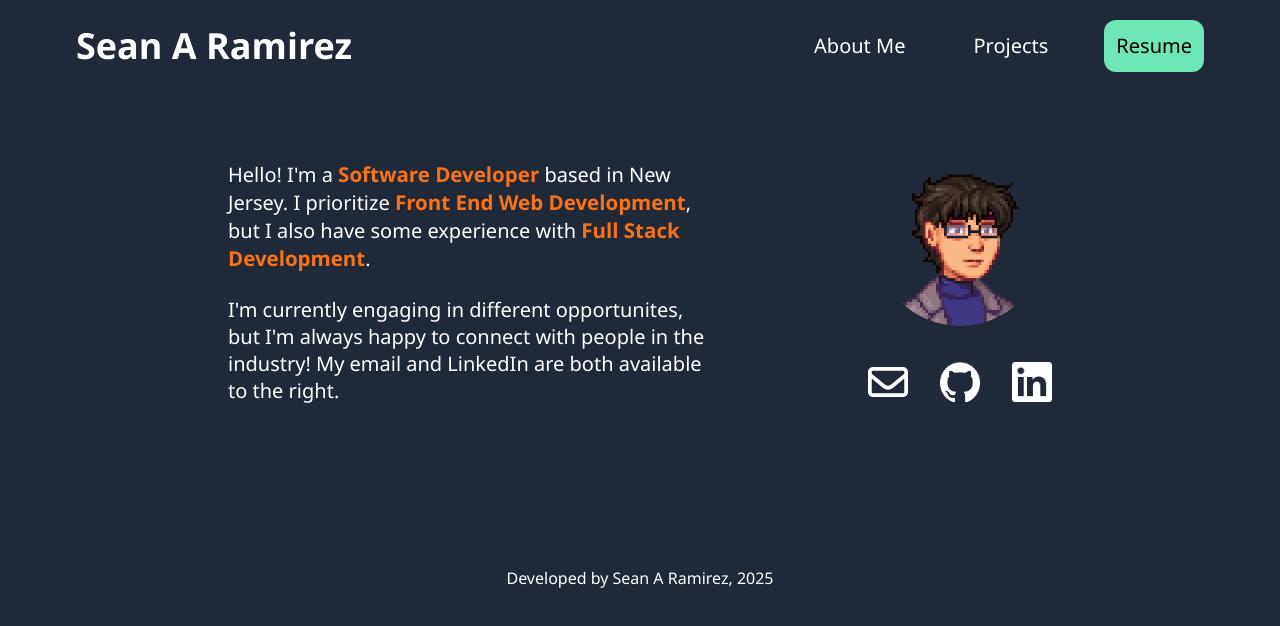
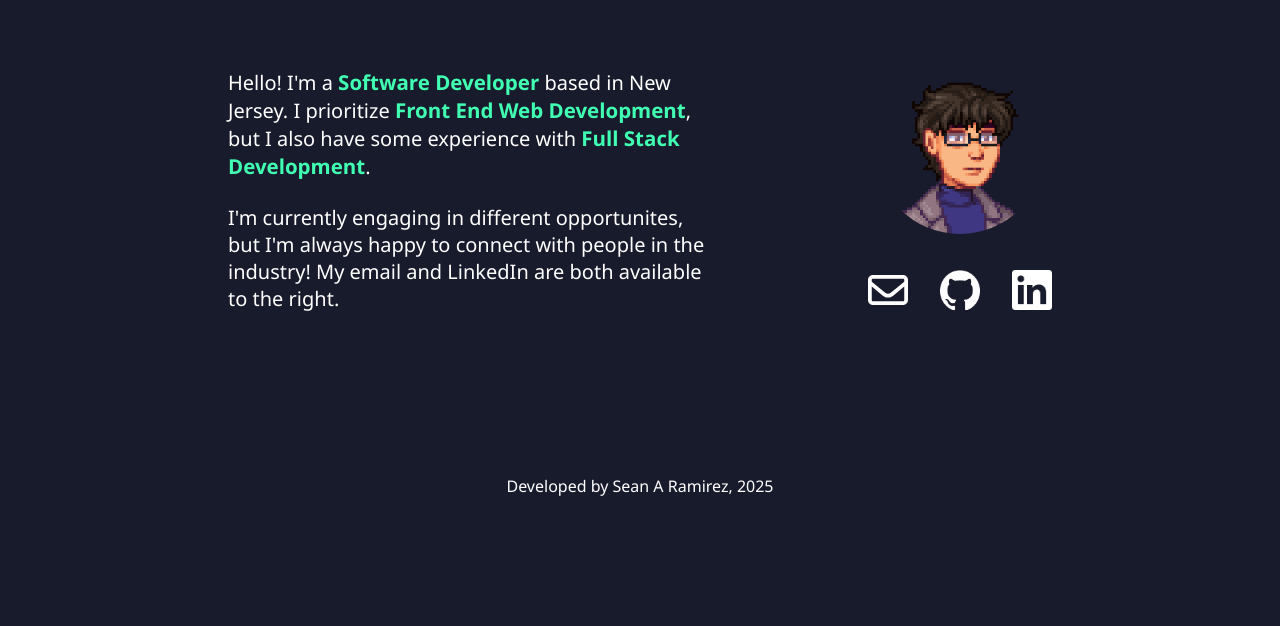
Before and after one commit to snaramirez872/seanramirez, a Next.js app: page / in a window 1280 px wide. Shown: the top 626 px of the page. Built offline with nearby package versions, Linux system fonts and the light colour scheme.

Commit message:
made changes to homepage + navbar

```diff
--- a/src/app/components/MobileButtons.tsx
+++ b/src/app/components/MobileButtons.tsx
@@ -28,13 +28,6 @@ export function MobileButtons() {
             >
                 <Image src={linkedin} alt='LinkedIn' width={24} height={24} />
             </Button>
-            <Link
-                href='/projects'
-                className='link-buttons'
-            >
-                <Image src={codeIcon} alt='Projects' width={24} height={24} />
-                Projects
-            </Link>
         </div>
     );
 }
--- a/src/app/components/NavBar.tsx
+++ b/src/app/components/NavBar.tsx
@@ -1,17 +1,42 @@
+"use client";
 import Link from "next/link";
+import { useState } from "react";
+import { Menu, X } from "lucide-react";
 import './css/navbar.css';
+
 export function NavBar() {
+    const [isMobileMenu, setIsMobileMenu] = useState(false);
     const resume = "https://drive.google.com/file/d/1iIIlRDXKuEJkgeD5tOq1edP_uWvo_ug4/view?usp=sharing";
+
+    function toggleMobileMenu() {
+        setIsMobileMenu(!isMobileMenu);
+    }
+
     return (
         <nav className='navbar'>
             <div className='nav-container'>
                 <Link href="/" className='logo'>Sean A Ramirez</Link>
+
+                {/* Desktop */}
                 <div className='links'>
-                    <Link href='/' className='nav-link'>About Me</Link>
+                    <Link href='/' className='nav-link'>Home</Link>
                     <Link href='/projects' className='nav-link'>Projects</Link>
                     <Link href={resume} className='resume-link' target='_blank' rel='noreferrer'>Resume</Link>
                 </div>
+
+                {/* Mobile Menu Icon */}
+                <div className="mobile-menu-icon" onClick={toggleMobileMenu}>
+                    {isMobileMenu ? <X size={28} /> : <Menu size={28} />}
+                </div>
             </div>
+
+            {/* Mobile Menu */}
+            {isMobileMenu && (
+                <div className={`mobile-links ${isMobileMenu ? "open" : ""}`}>
+                    <Link href='/' className='nav-link' onClick={toggleMobileMenu}>Home</Link>
+                    <Link href='/projects' className='nav-link' onClick={toggleMobileMenu}>Projects</Link>
+                </div>
+            )}
         </nav>
     );
 }
--- a/src/app/components/css/navbar.css
+++ b/src/app/components/css/navbar.css
@@ -1,6 +1,14 @@
 .navbar {
+    height: 10vh;
     padding: 1.25rem;
     width: 100%;
+    background-color: black;
+    z-index: 99;
+    position: sticky;
+    top: 0;
+    box-shadow: 0 2px 8px rgba(0, 0, 0, 0.08);
+    padding: 1.25rem 4rem;
+    z-index: 9999;
 }
 
 .navbar * {
@@ -10,7 +18,7 @@
 .nav-container {
     display: flex;
     justify-content: space-between;
-    place-items: center;
+    align-items: center;
 }
 
 .nav-container a {
@@ -18,17 +26,15 @@
 }
 
 .logo {
-    font-size: 2.25rem;
-    line-height: 2.5rem;
+    font-size: 2.75rem;
+    line-height: 3rem;
     font-weight: 700;
-    margin-left: 7vh;
     color: var(--text-color);
 }
 
 .links {
     display: flex;
     gap: 2.75rem;
-    margin-right: 7vh;
     font-size: 1.25rem;
     line-height: 1.75rem;
 }
@@ -47,12 +53,68 @@
     padding: 0.75rem;
     border-radius: 0.75rem;
 }
+
 .resume-link:hover {
     border-radius: 1.5rem;
 }
 
-@media only screen and (max-width: 768px) {
-    body[data-page="/"] .navbar {
+.mobile-menu-icon {
+    display: none;
+    cursor: pointer;
+}
+
+@media screen and (max-width: 768px) {
+    .navbar {
+        padding: 1.25rem 2rem;
+    }
+
+    .links {
         display: none;
     }
+
+    .mobile-menu-icon {
+        display: block;
+    }
+
+    /* RIGHT-SIDE SLIDE-IN MENU */
+    .mobile-links {
+        position: fixed;
+        top: 10vh;
+        right: 0;
+        height: 100vh;
+        width: 70%;
+        max-width: 300px;
+
+        background-color: black;
+        display: flex;
+        flex-direction: column;
+        padding-top: 6rem;
+        transform: translateX(100%);
+        transition: transform 0.3s ease-in-out;
+        z-index: 999;
+    }
+
+    /* When menu is open */
+    .mobile-links.open {
+        transform: translateX(0);
+    }
+
+    .mobile-links a {
+        padding: 1rem 2rem;
+        font-size: 1.25rem;
+        text-decoration: none;
+        color: var(--text-color);
+    }
+
+    .mobile-links a:hover {
+        color: var(--emerald-300);
+    }
+
+    .mobile-links .resume-link {
+        background-color: var(--emerald-300);
+        color: black;
+        border-radius: 0.75rem;
+        margin: 1rem 2rem;
+        padding: 0.75rem 1rem;
+    }
 }
--- a/src/app/globals.css
+++ b/src/app/globals.css
@@ -1,9 +1,9 @@
 :root {
   --orange-500: #f97316;
-  --emerald-300: #6ee7b7;
+  --emerald-300: #41ffb3;
   --text-color: white;
-  --bg-color: #1f2937;
-  --bg-color-2: #18202b;
+  --bg-color: #181b2b;
+  --bg-color-2: #0f111b;
   --orange-500: #f97316;
   --font-size: 20px;
   --mbl-font-size: 16px;
--- a/src/app/homepage.css
+++ b/src/app/homepage.css
@@ -26,7 +26,7 @@
 .keywords {
     font-size: var(--proj-tools-size);
     font-weight: 600;
-    color: var(--orange-500);
+    color: var(--emerald-300);
 }
 
 .profile-card,
@@ -50,7 +50,7 @@
 
 .internship {
     text-decoration: none;
-    color: var(--orange-500);
+    color: var(--emerald-300);
     font-weight: 600;
     font-size: var(--proj-tools-size);
 }
--- a/src/app/page.tsx
+++ b/src/app/page.tsx
@@ -8,9 +8,6 @@ import './homepage.css';
 export default function Home() {
   return (
     <>
-      <div className='navbar-container'>
-        <NavBar />
-      </div>
       <div className='homepage-desktop'>
         <div className='words'>
           <p className='intro'>Hello! I&apos;m a <span className='keywords'>Software Developer</span> based in New Jersey. I prioritize <span className='keywords'>Front End Web Development</span>, but I also have some experience with <span className='keywords'>Full Stack Development</span>.</p>
@@ -30,8 +27,6 @@ export default function Home() {
             height='150'
             width='150'
           />
-          <h2>Sean A Ramirez</h2>
-          <p>Web Developer | Software Developer</p>
         </div>
         <MobileButtons />
       </div>
```
Also changed, not shown: src/app/components/MobileNavBar.tsx (deleted, +0 -11 lines).
